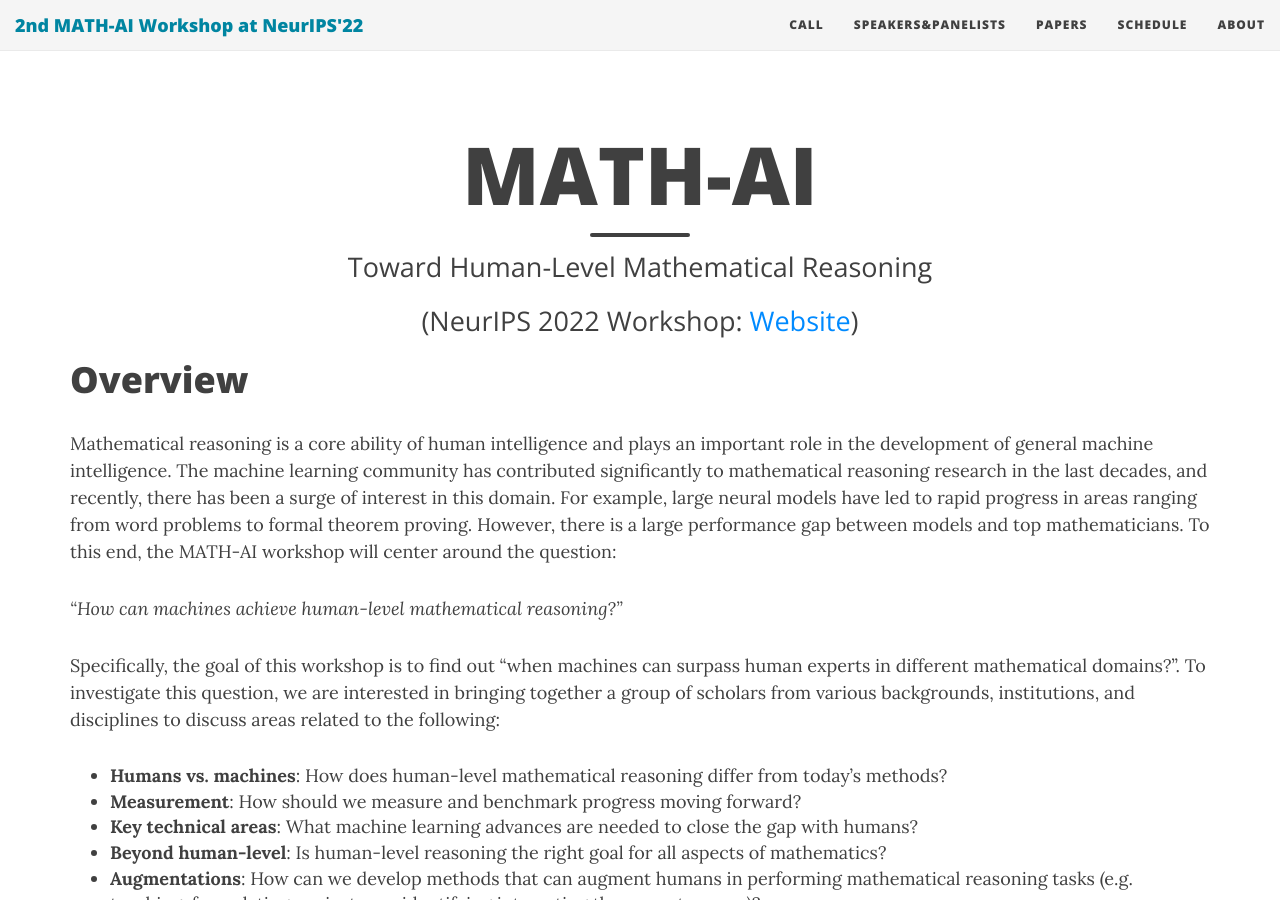
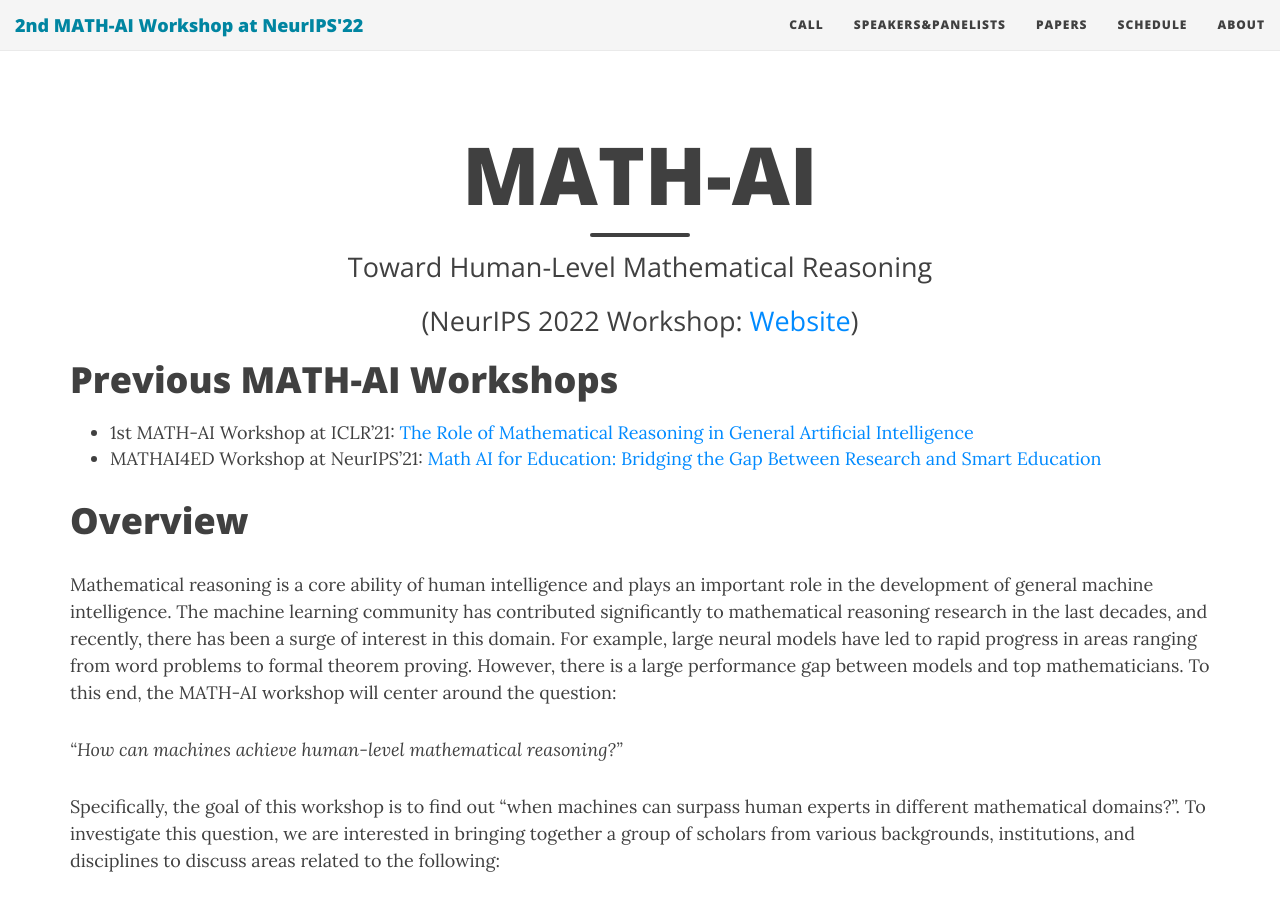
Before and after one commit to mathai-2023/mathai-2023.github.io, a Jekyll site: the page built from index.md, in a window 1280 px wide and 900 px high. Built offline with Jekyll 4.4.1, drawn with Linux system fonts in a browser that asks for light colours; nearby versions of some CDN libraries; some of the changed text lies outside the part shown.

Commit message:
2nd workshop

```diff
--- a/index.md
+++ b/index.md
@@ -14,6 +14,14 @@ use-site-title: true
 <div class="sharethis-inline-share-buttons"></div>
 <meta name="thumbnail" content="./img/neurips-logo-new.jpg" />
 
+# Previous MATH-AI Workshops
+
+<div class="container" style="margin-bottom: 10px;"></div>
+
+- 1st MATH-AI Workshop at ICLR'21: [The Role of Mathematical Reasoning in General Artificial Intelligence](https://mathai-iclr.github.io/)
+- MATHAI4ED Workshop at NeurIPS'21: [Math AI for Education: Bridging the Gap Between Research and Smart Education](https://mathai4ed.github.io/)
+
+<div class="container" style="margin-bottom: 10px;"></div>
 
 # Overview
 
@@ -120,17 +128,14 @@ In addition to the problem areas above, we are interested in research related to
 </div>
 <hr>
 
-<!-- prettier-ignore -->
 # Related Venues
 
 <div class="container" style="margin-bottom: 10px;"></div>
-
 - [NeurIPS'21 workshop on MATHAI4ED - Math AI for Education: Bridging the Gap Between Research and Smart Education](https://mathai4ed.github.io/)
-- [ICLR'21 workshop on The Role of Mathematical Reasoning in General Artificial Intelligence](https://mathai-iclr.github.io/)
+- [ICLR'21 workshop on MATH-AI - The Role of Mathematical Reasoning in General Artificial Intelligence](https://mathai-iclr.github.io/)
 - [NeurIPS'20 Workshop on KR2ML - Knowledge Representation & Reasoning Meets Machine Learning](https://kr2ml.github.io/2020)
 - [NeurIPS'20 workshop on Advances and Opportunities: Machine Learning for Education](https://www.ml4ed.org/)
 - [ICML'20 workshop on Bridge  Between Perception and Reasoning: Graph Neural Networks & Beyond](https://logicalreasoninggnn.github.io)
-
 
 <div class="container" style="margin-bottom: 10px;"></div>
 
```
Also changed, not shown: 1 other file.
